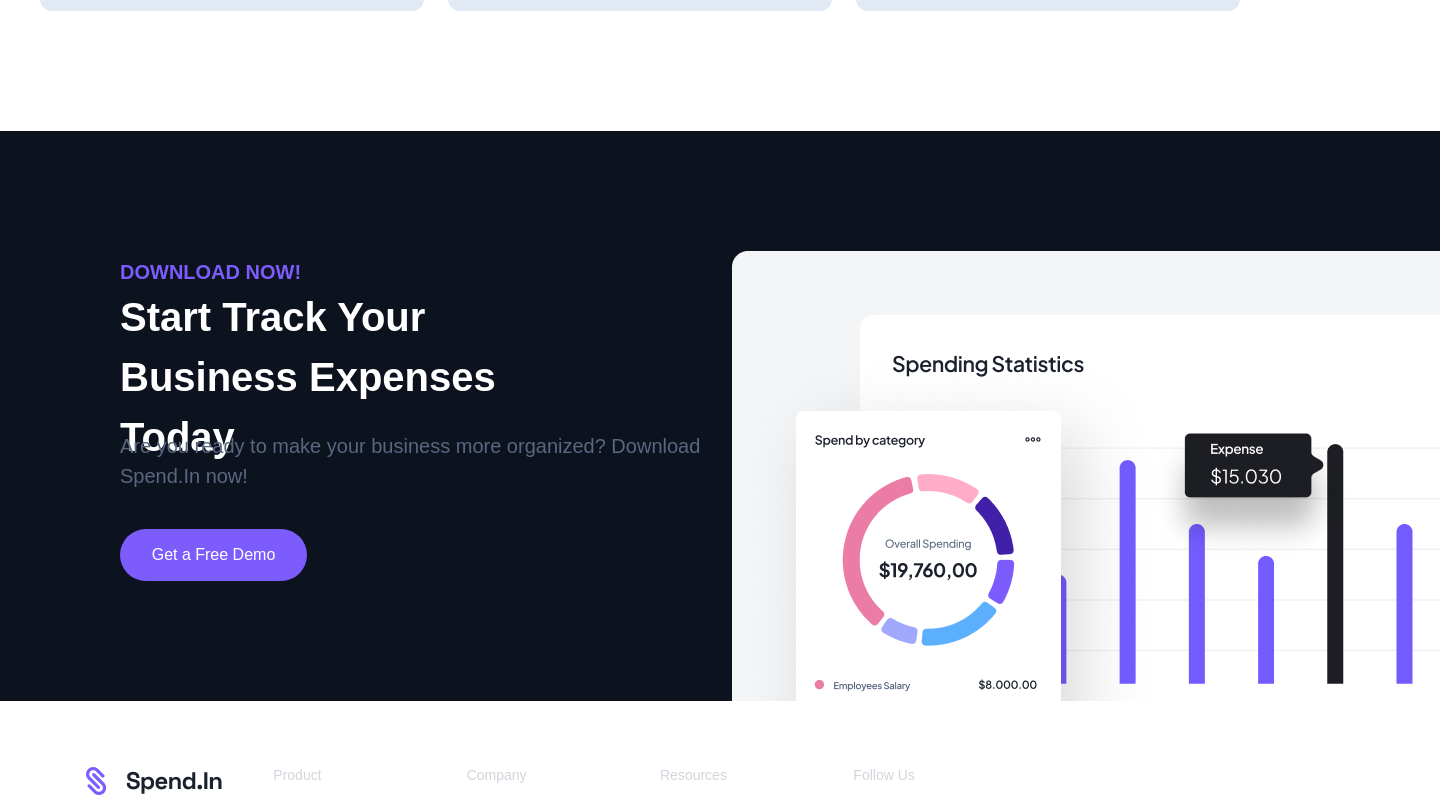
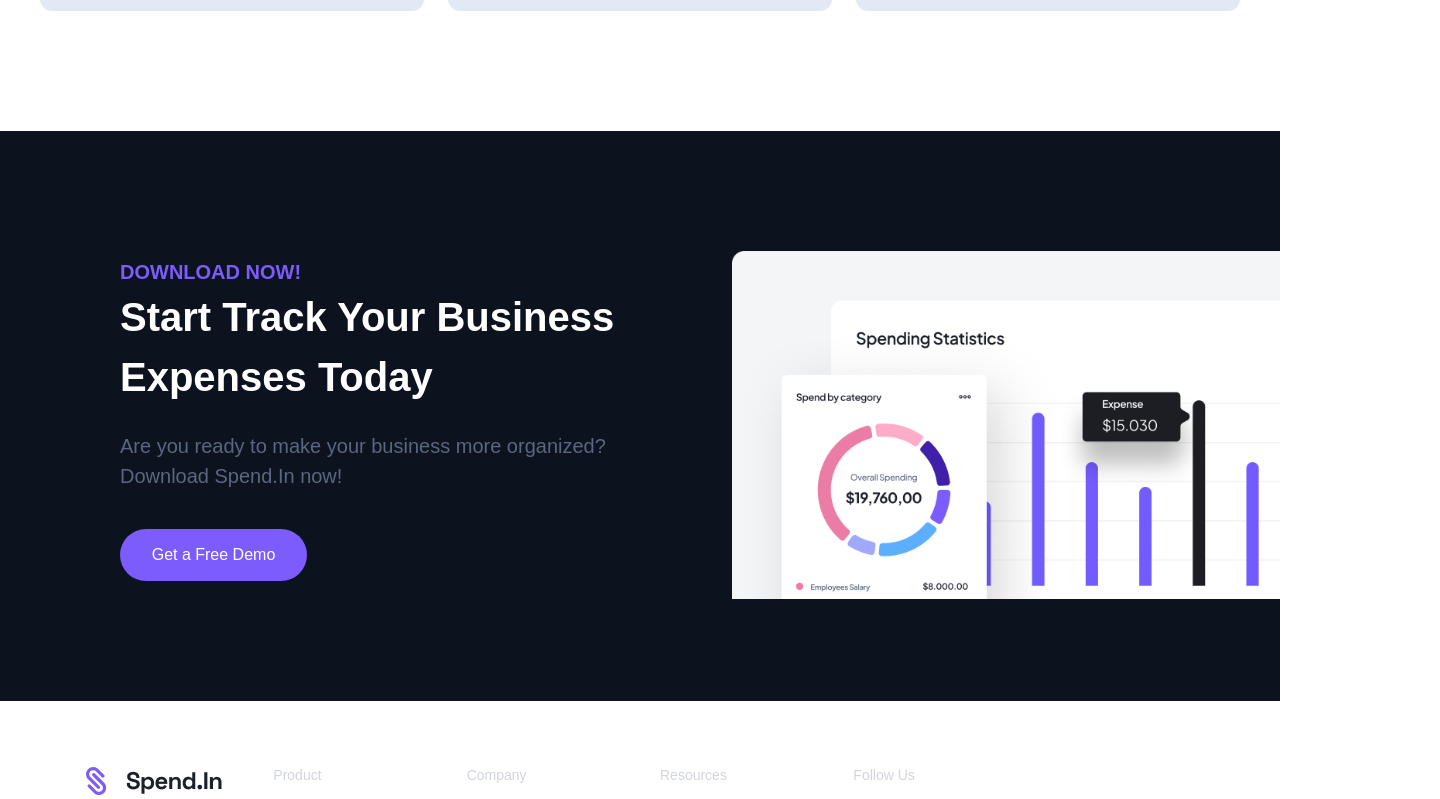
Before and after one commit to elonmelonm/spending-management-landing-page, a React (Vite) app: page / in a window 1280 px wide. Shown: the part 8500-9299 px from the top of the page, 1440 px wide, since content can reach past the window. Built offline with nearby package versions, Linux system fonts and the light colour scheme.

Commit message:
fix call to action section style

```diff
--- a/src/components/CallToActionSection.jsx
+++ b/src/components/CallToActionSection.jsx
@@ -3,29 +3,36 @@
 
 const CallToActionSection = () => {
     return (
-        <section className="w-[1440px] h-[570px] relative bg-secondary-700 flex flex-col">
-            <div className="flex flex-col w-[568px] h-[246px] absolute justify-center top-[120px] left-[120px] gap-3">
-                <span className="w-[454px] h-[162px] text-primary-500 font-semibold text-[20px]">
+        <section className="w-full h-[570px] items-center pt-[120px] pl-[120px] relative bg-secondary-700 flex flex-col">
+            <div className="flex flex-row gap-11">
+                <div className="flex flex-col gap-8">
+                    <div className="flex flex-col w-[568px] h-[246px] justify-center gap-3">
+                        <span className="w-[550px] h-[162px] text-primary-500 font-semibold text-[20px]">
                             <span className="w-[242px] h-[30px] text-primary-500 font-semibold text-[20px]">
                                 DOWNLOAD NOW!
                             </span>
-                    <p className="w-[470px] h-[120px] text-[40px] font-bold text-primary-0">
+                            <p className="w-full h-[120px] text-[40px] font-bold text-primary-0">
                                 Start Track Your Business Expenses Today
                             </p>
                         </span>
-                <p className="w-[634px] h-[120x] text-[20px] text-secondary-400">
+                        <p className="w-[568px] h-[120x] text-[20px] text-secondary-400">
                             Are you ready to make your business more organized? Download Spend.In now!
                         </p>
                     </div>
-            <div className="flex flex-row w-[368px] h-[56px] rounded-[30px] absolute top-[398px] left-[120px] gap-4">
+                    <div className="flex flex-row w-[368px] h-[56px] rounded-[30px] gap-4">
                         <button className="w-[187px] h-[52px] bg-primary-500 text-primary-0 border-none rounded-[30px]">
                             Get a Free Demo
                         </button>
                     </div>
+                </div>
+                <div className="flex items-end">
+                    <img className=" " src={Success} alt="" />
+                </div>
+            </div>
 
-            <div className="absolute top-[120px] left-[732px] ">
-                <img src={Success} alt="" />
-            </div>
+
+
+
 
 
         </section>
```
Lines whose indentation alone changed are shown as unchanged.
